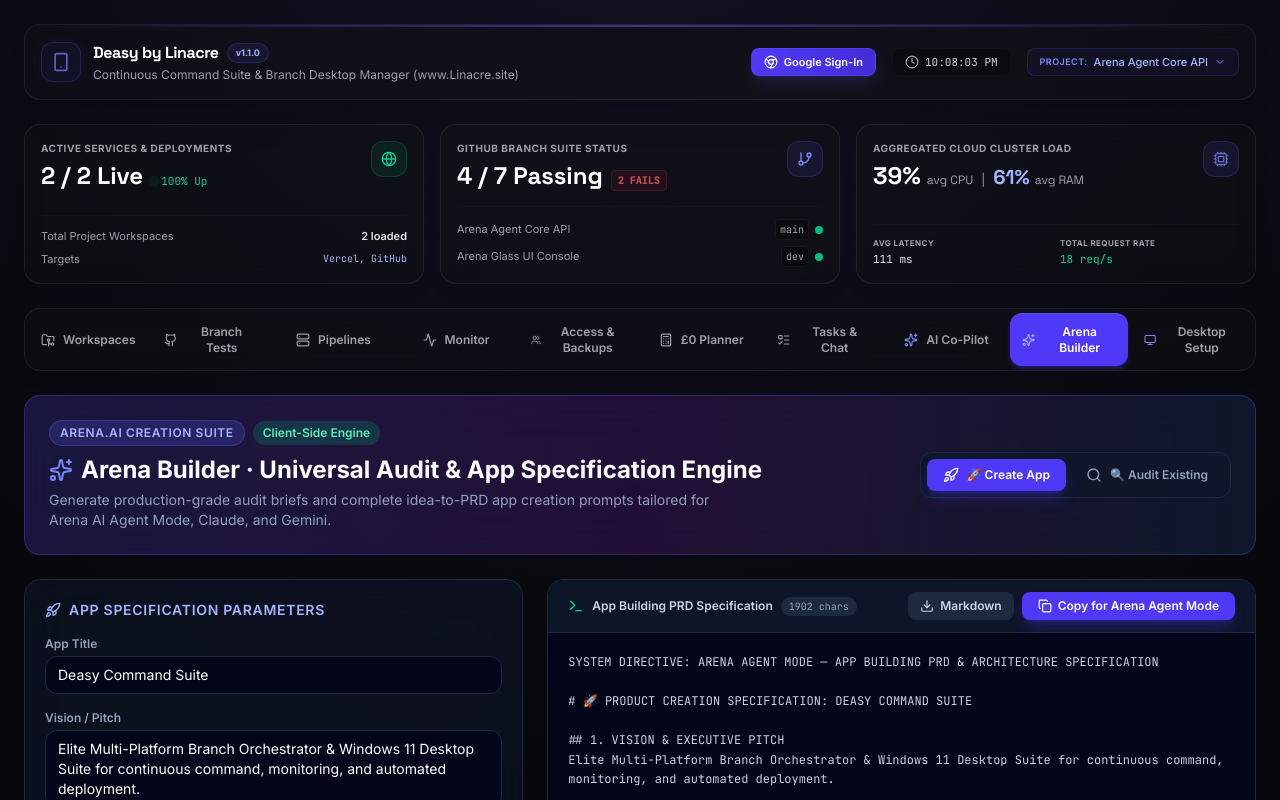
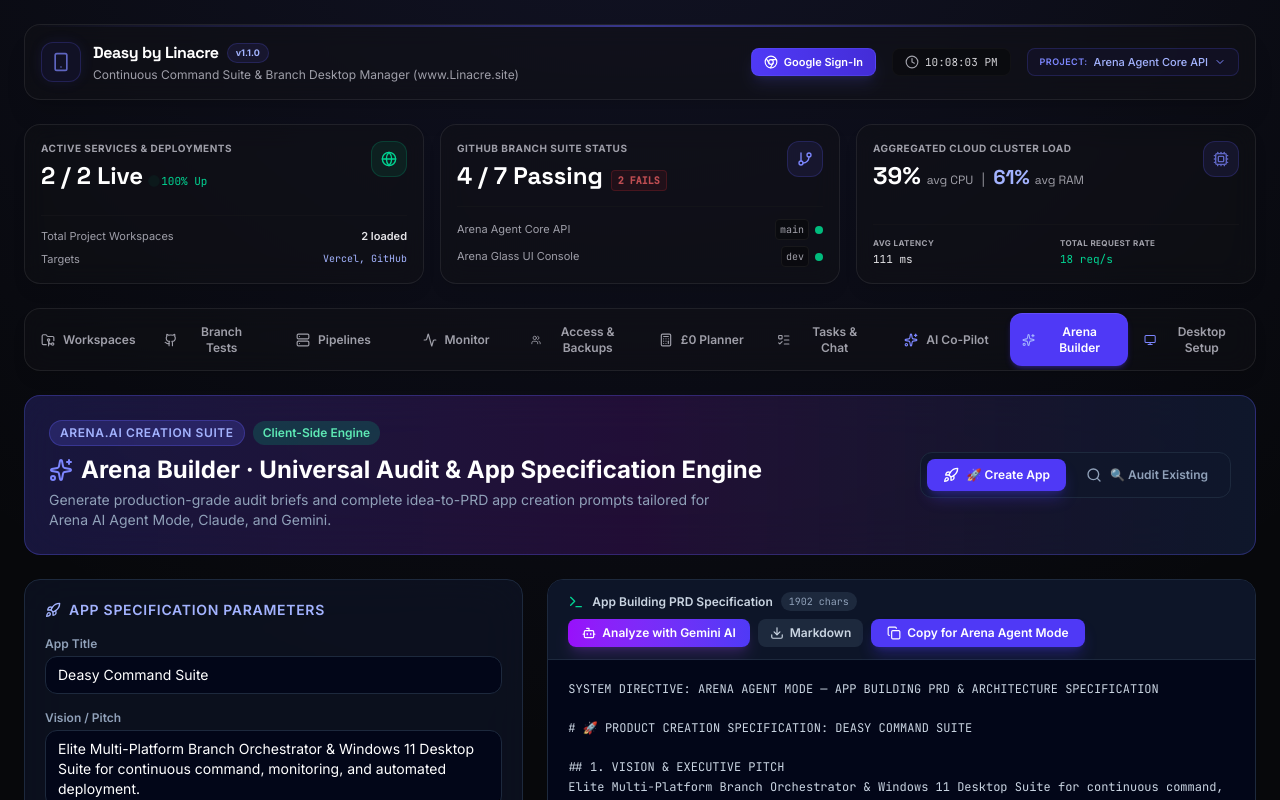
Before and after one commit to DLinacre/Deasy, a React (Vite) app: page / in a window 1280 px wide. Both pictures are taken after a click on the button "Arena Builder". Shown: the top 800 px of the page. Built offline with nearby package versions, Linux system fonts and the light colour scheme.

Commit message:
feat(ai): integrate Gemini AI analysis server endpoint into Arena Builder tab & update electron-builder files list

```diff
--- a/electron-builder.json
+++ b/electron-builder.json
@@ -1,16 +1,16 @@
 {
-  "appId": "com.linacre.deasy",
+  "appId": "site.linacre.deasy",
   "productName": "Deasy",
   "copyright": "Copyright © 2026 Linacre site (www.Linacre.site/projects)",
   "directories": {
-    "output": "dist/installers"
+    "output": "release"
   },
   "files": [
     "dist/**/*",
     "desktop-main.cjs",
+    "preload.js",
     "assets/**/*",
-    "package.json",
-    "firebase-applet-config.json"
+    "package.json"
   ],
   "win": {
     "target": [
--- a/src/components/ArenaBuilderTab.tsx
+++ b/src/components/ArenaBuilderTab.tsx
@@ -6,14 +6,11 @@
   Copy,
   Check,
   Download,
-  ShieldCheck,
-  Layers,
-  FileCode,
-  Users,
   Terminal,
   Cpu,
   RefreshCw,
-  ExternalLink,
+  Bot,
+  AlertTriangle,
 } from "lucide-react";
 
 const AUDIT_CATEGORIES = [
@@ -72,6 +69,11 @@
   const [auditTargetUrl, setAuditTargetUrl] = useState("https://github.com/DLinacre/Deasy");
   const [selectedCategories, setSelectedCategories] = useState<string[]>(AUDIT_CATEGORIES);
   const [selectedRoles, setSelectedRoles] = useState<string[]>(EXPERT_ROLES.slice(0, 6));
+
+  // Gemini Analysis State
+  const [aiLoading, setAiLoading] = useState(false);
+  const [aiResult, setAiResult] = useState<string | null>(null);
+  const [aiError, setAiError] = useState<string | null>(null);
 
   const toggleCategory = (cat: string) => {
     setSelectedCategories((prev) =>
@@ -161,6 +163,37 @@
     a.download = `${mode === "create" ? "app-builder-spec" : "audit-brief"}.md`;
     a.click();
     URL.revokeObjectURL(url);
+  };
+
+  const handleAnalyzeWithGemini = async () => {
+    setAiLoading(true);
+    setAiError(null);
+    setAiResult(null);
+
+    try {
+      const res = await fetch("/api/gemini/analyze", {
+        method: "POST",
+        headers: { "Content-Type": "application/json" },
+        body: JSON.stringify({
+          logType: "architecture",
+          logText: currentPrompt,
+          branch: "main",
+          repo: auditTargetTitle,
+          targetPlatform: targetPlatform,
+        }),
+      });
+
+      if (!res.ok) {
+        throw new Error(`HTTP ${res.status}: Failed to analyze prompt with Gemini API`);
+      }
+
+      const data = await res.json();
+      setAiResult(data.advice || data.explanation || JSON.stringify(data, null, 2));
+    } catch (err: any) {
+      setAiError(err.message || "Failed to analyze prompt with Gemini AI server.");
+    } finally {
+      setAiLoading(false);
+    }
   };
 
   return (
@@ -361,7 +394,7 @@
 
         {/* Live Generated Prompt Output */}
         <div className="lg:col-span-7 space-y-4">
-          <div className="bg-slate-950 border border-slate-800 rounded-2xl overflow-hidden flex flex-col h-full">
+          <div className="bg-slate-950 border border-slate-800 rounded-2xl overflow-hidden flex flex-col">
             {/* Output Toolbar */}
             <div className="bg-slate-900/90 px-5 py-3 border-b border-slate-800 flex items-center justify-between gap-2 flex-wrap">
               <div className="flex items-center gap-2">
@@ -375,6 +408,15 @@
               </div>
 
               <div className="flex items-center gap-2">
+                <button
+                  onClick={handleAnalyzeWithGemini}
+                  disabled={aiLoading}
+                  className="px-3.5 py-1.5 rounded-lg bg-gradient-to-r from-purple-600 to-indigo-600 hover:from-purple-500 hover:to-indigo-500 text-white text-xs font-semibold transition-all flex items-center gap-1.5 shadow-lg shadow-purple-500/20 disabled:opacity-50"
+                >
+                  <Bot className={`w-3.5 h-3.5 ${aiLoading ? "animate-spin" : ""}`} />
+                  {aiLoading ? "Analyzing..." : "Analyze with Gemini AI"}
+                </button>
+
                 <button
                   onClick={handleDownload}
                   className="px-3 py-1.5 rounded-lg bg-slate-800 hover:bg-slate-700 text-slate-300 text-xs font-semibold transition-all flex items-center gap-1.5"
@@ -397,10 +439,38 @@
             </div>
 
             {/* Markdown Display Box */}
-            <div className="p-5 font-mono text-xs text-slate-300 overflow-x-auto whitespace-pre-wrap leading-relaxed max-h-[600px] overflow-y-auto bg-slate-950">
+            <div className="p-5 font-mono text-xs text-slate-300 overflow-x-auto whitespace-pre-wrap leading-relaxed max-h-[500px] overflow-y-auto bg-slate-950">
               {currentPrompt}
             </div>
           </div>
+
+          {/* Gemini AI Analysis Results Card */}
+          {aiResult && (
+            <div className="bg-gradient-to-br from-purple-950/40 via-slate-900 to-slate-950 border border-purple-500/30 rounded-2xl p-5 space-y-3 backdrop-blur-xl animate-fadeIn">
+              <div className="flex items-center justify-between">
+                <h4 className="text-sm font-bold text-purple-300 flex items-center gap-2">
+                  <Bot className="w-4 h-4 text-purple-400" />
+                  Gemini AI Architectural Analysis Response
+                </h4>
+                <span className="text-[10px] bg-purple-500/20 text-purple-300 px-2 py-0.5 rounded-full font-mono border border-purple-500/30">
+                  Gemini 3.5 Flash
+                </span>
+              </div>
+              <div className="font-sans text-xs text-slate-300 leading-relaxed whitespace-pre-wrap bg-slate-950/80 p-4 rounded-xl border border-slate-800 font-mono">
+                {aiResult}
+              </div>
+            </div>
+          )}
+
+          {aiError && (
+            <div className="bg-red-950/30 border border-red-500/30 rounded-2xl p-4 flex items-center gap-3 text-red-300 text-xs">
+              <AlertTriangle className="w-5 h-5 text-red-400 shrink-0" />
+              <div>
+                <span className="font-semibold block">Gemini AI Note</span>
+                <span>{aiError}</span>
+              </div>
+            </div>
+          )}
         </div>
       </div>
     </div>
```
